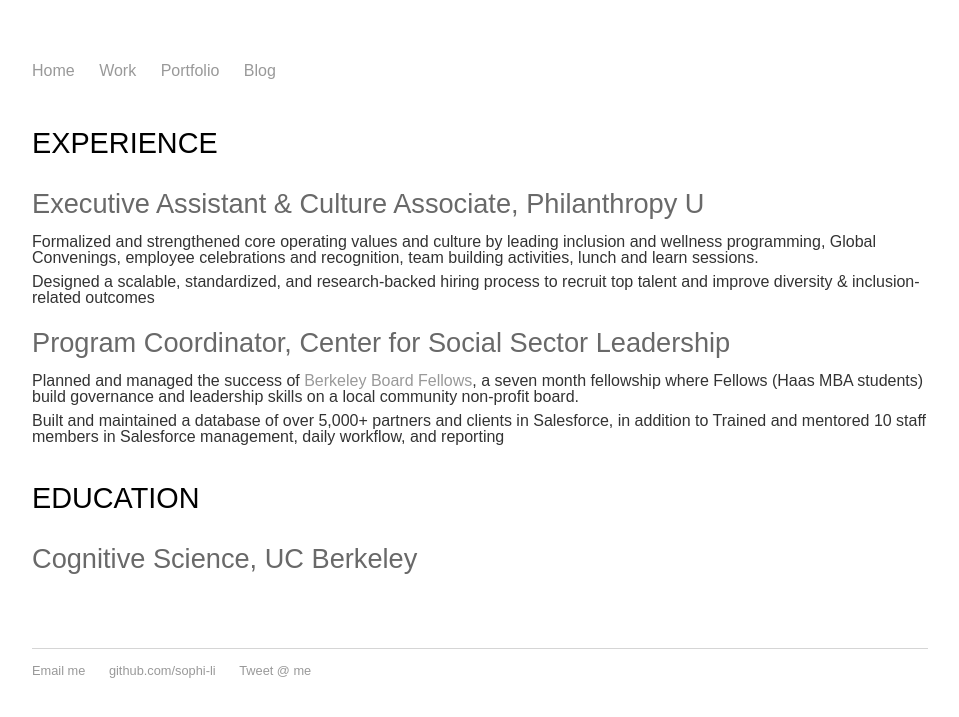
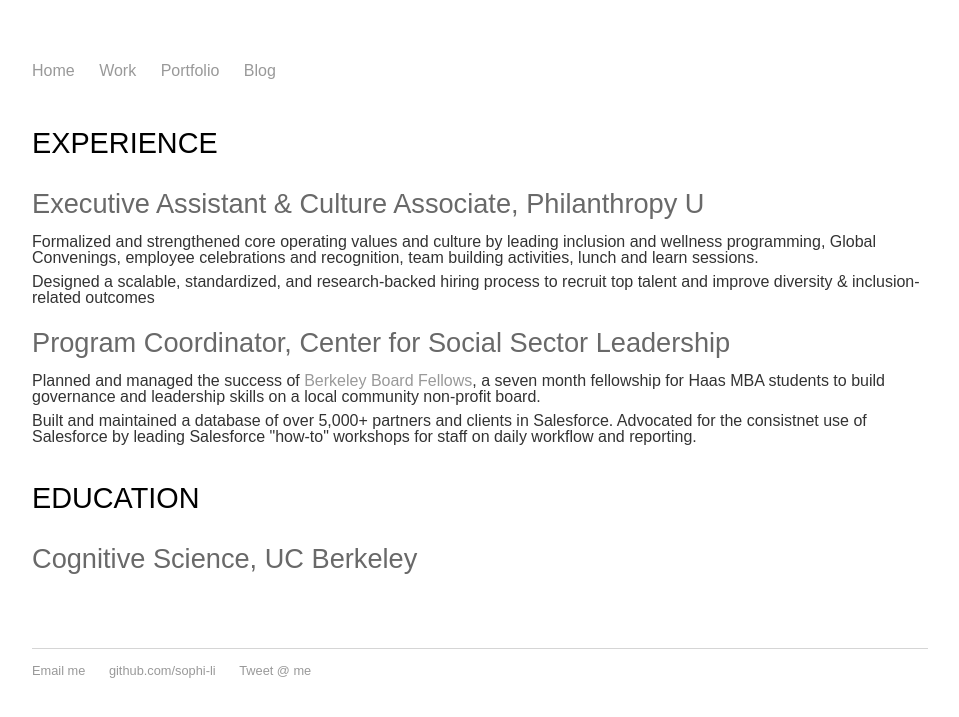
Before and after one commit to rmorabia/sophi-li.github.io, a Jekyll site: the page built from work/index.html, in a window 1280 px wide. Shown: the top 717 px of the page, without its empty margins (160-1119 px from the left). Built offline with Jekyll 4.4.1, drawn with Linux system fonts in a browser that asks for light colours.

```diff
--- a/work/index.html
+++ b/work/index.html
@@ -23,10 +23,10 @@
 	</h2-work>
 
 	<h3-work>
-		Planned and managed the success of <a href="https://haas.berkeley.edu/cssl/programs-events/berkeley-board-fellows/" target="_blank">Berkeley Board Fellows</a>, a seven month fellowship where Fellows (Haas MBA students) build governance and leadership skills on a local community non-profit board.
+		Planned and managed the success of <a href="https://haas.berkeley.edu/cssl/programs-events/berkeley-board-fellows/" target="_blank">Berkeley Board Fellows</a>, a seven month fellowship for Haas MBA students to build governance and leadership skills on a local community non-profit board.
 	</h3-work>
 	<h3-work>
-		Built and maintained a database of over 5,000+ partners and clients in Salesforce, in addition to Trained and mentored 10 staff members in Salesforce management, daily workflow, and reporting
+		Built and maintained a database of over 5,000+ partners and clients in Salesforce. Advocated for the consistnet use of Salesforce by leading Salesforce "how-to" workshops for staff on daily workflow and reporting.
 	</h3-work>
 
 	<h1-work>EDUCATION</h1-work>
```
